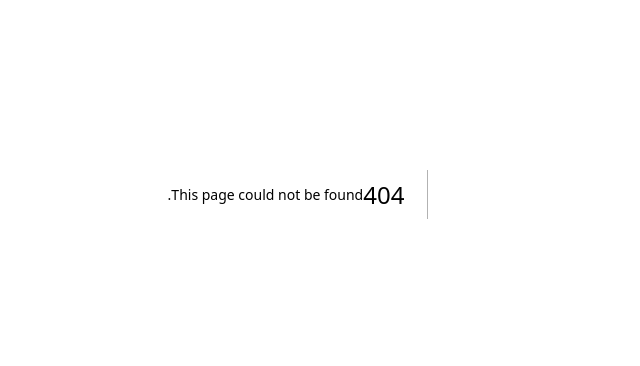
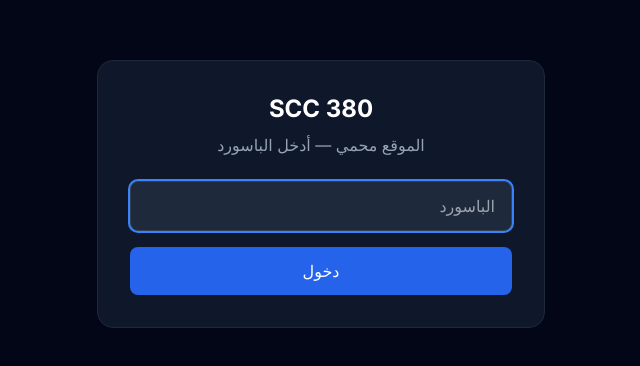
Before and after one commit to alzahrani6020/scc380, a Next.js app in the folder apps/web/: page /login in a window 1280 px wide. Before the commit this address had no page. Shown: the part 206-572 px from the top of the page, without its empty margins (374-1014 px from the left). Built offline with nearby package versions, Linux system fonts and the light colour scheme.

Commit message:
feat: add password protection + anti-copy + session login

```diff
--- /dev/null
+++ b/apps/web/src/app/api/auth/route.ts
@@ -0,0 +1,33 @@
+import { NextResponse } from 'next/server';
+
+const PASSWORD = 'scc3802024'; // الباسورد — تقدر تغيره
+
+export async function POST(request: Request) {
+  try {
+    const { password } = await request.json();
+
+    if (password !== PASSWORD) {
+      return NextResponse.json(
+        { success: false, message: 'باسورد غلط' },
+        { status: 401 }
+      );
+    }
+
+    const response = NextResponse.json({ success: true });
+
+    // Session cookie — ينتهي عند إغلاق المتصفح
+    response.cookies.set('scc_session', crypto.randomUUID(), {
+      httpOnly: true,
+      secure: true,
+      sameSite: 'strict',
+      path: '/',
+    });
+
+    return response;
+  } catch {
+    return NextResponse.json(
+      { success: false, message: 'خطأ' },
+      { status: 500 }
+    );
+  }
+}
--- a/apps/web/src/app/layout.tsx
+++ b/apps/web/src/app/layout.tsx
@@ -12,7 +12,26 @@ export const metadata: Metadata = {
 export default function RootLayout({ children }: { children: React.ReactNode }) {
   return (
     <html lang="ar" dir="rtl">
-      <body className={inter.className}>{children}</body>
+      <body className={inter.className} style={{ userSelect: 'none', WebkitUserSelect: 'none' }}>
+        <script
+          dangerouslySetInnerHTML={{
+            __html: `
+              document.addEventListener('contextmenu', e => e.preventDefault());
+              document.addEventListener('copy', e => e.preventDefault());
+              document.addEventListener('cut', e => e.preventDefault());
+              document.addEventListener('selectstart', e => e.preventDefault());
+              document.addEventListener('keydown', e => {
+                if (e.key === 'F12') e.preventDefault();
+                if (e.ctrlKey && e.shiftKey && (e.key === 'I' || e.key === 'J')) e.preventDefault();
+                if (e.ctrlKey && e.key === 'u') e.preventDefault();
+                if (e.ctrlKey && e.key === 's') e.preventDefault();
+                if (e.ctrlKey && e.key === 'p') e.preventDefault();
+              });
+            `,
+          }}
+        />
+        {children}
+      </body>
     </html>
   );
 }
--- /dev/null
+++ b/apps/web/src/app/login/page.tsx
@@ -0,0 +1,69 @@
+'use client';
+
+import { useState } from 'react';
+import { useRouter } from 'next/navigation';
+
+export default function LoginPage() {
+  const [password, setPassword] = useState('');
+  const [error, setError] = useState('');
+  const [loading, setLoading] = useState(false);
+  const router = useRouter();
+
+  const handleSubmit = async (e: React.FormEvent) => {
+    e.preventDefault();
+    setLoading(true);
+    setError('');
+
+    try {
+      const res = await fetch('/api/auth', {
+        method: 'POST',
+        headers: { 'Content-Type': 'application/json' },
+        body: JSON.stringify({ password }),
+      });
+
+      const data = await res.json();
+
+      if (data.success) {
+        router.push('/landing');
+      } else {
+        setError(data.message || 'باسورد غلط');
+      }
+    } catch {
+      setError('خطأ في الاتصال');
+    } finally {
+      setLoading(false);
+    }
+  };
+
+  return (
+    <div className="min-h-screen flex items-center justify-center bg-slate-950" dir="rtl">
+      <div className="w-full max-w-md p-8 bg-slate-900 rounded-2xl border border-slate-800">
+        <h1 className="text-2xl font-bold text-white text-center mb-2">SCC 380</h1>
+        <p className="text-slate-400 text-center mb-6">الموقع محمي — أدخل الباسورد</p>
+
+        <form onSubmit={handleSubmit} className="space-y-4">
+          <input
+            type="password"
+            value={password}
+            onChange={(e) => setPassword(e.target.value)}
+            placeholder="الباسورد"
+            className="w-full px-4 py-3 bg-slate-800 border border-slate-700 rounded-lg text-white text-right focus:outline-none focus:ring-2 focus:ring-blue-500"
+            autoFocus
+          />
+
+          {error && (
+            <p className="text-red-400 text-sm text-center">{error}</p>
+          )}
+
+          <button
+            type="submit"
+            disabled={loading}
+            className="w-full py-3 bg-blue-600 hover:bg-blue-700 text-white rounded-lg font-medium transition-colors disabled:opacity-50"
+          >
+            {loading ? 'جاري التحقق...' : 'دخول'}
+          </button>
+        </form>
+      </div>
+    </div>
+  );
+}
```
Also changed, not shown: apps/web/src/middleware.ts (added, +23 -0 lines).
